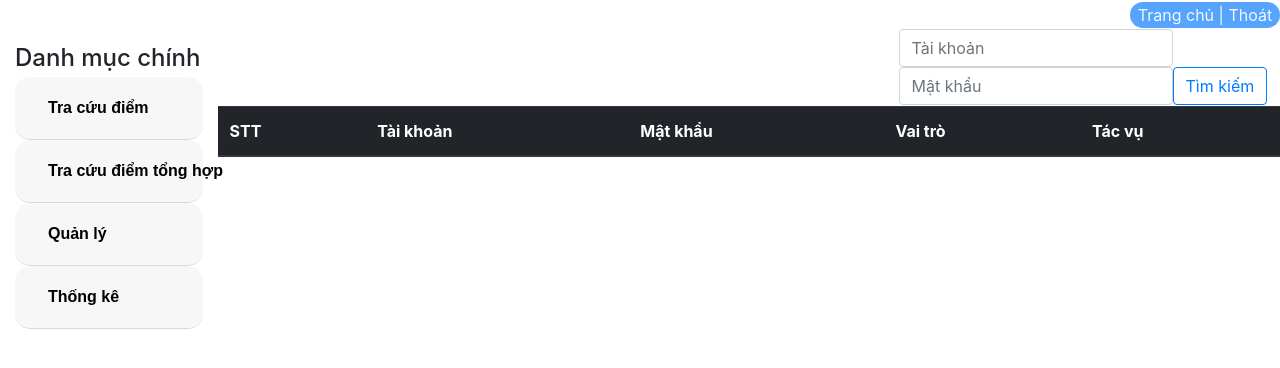
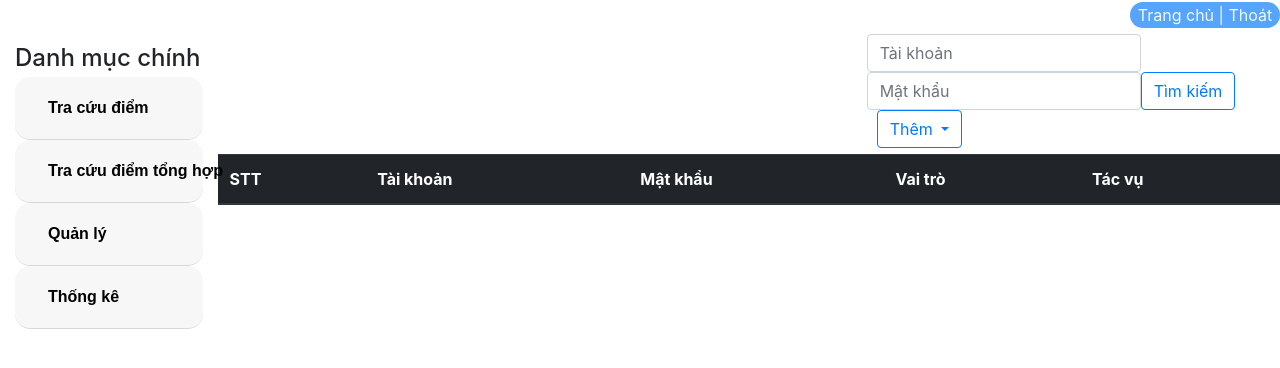
Before and after one commit to duyinyourarea/BTL_QuanLyDiem, a PHP site: page /BTL_QuanLyDiem/DanhSachTaiKhoan/ in a window 1280 px wide. Shown: the part 120-488 px from the top of the page. Run offline with PHP 8.4, Linux system fonts and the light colour scheme; tables that the repository leaves empty hold one stand-in row (values such as "Sample post"); lists and menus that the app fills with data are empty.

Commit message:
taikhoan_export

```diff
--- a/MVC/Controllers/DanhSachTaiKhoan.php
+++ b/MVC/Controllers/DanhSachTaiKhoan.php
@@ -1,4 +1,11 @@
 <?php
+
+require 'vendor/autoload.php';
+
+use PhpOffice\PhpSpreadsheet\IOFactory;
+use PhpOffice\PhpSpreadsheet\Spreadsheet;
+use PhpOffice\PhpSpreadsheet\Writer\Xlsx;
+
 class DanhSachTaiKhoan extends Controller
 {
     protected $taikhoan;
@@ -37,7 +44,7 @@ class DanhSachTaiKhoan extends Controller
                 echo "<script>alert('Vui lòng nhập đủ thông tin!')</script>";
                 $this->view('MasterLayout', [
                     'page' => 'Taikhoan_sua', 'dulieu' => $this->taikhoan->taikhoan_find($taikhoan, '', 'Sinh viên'),
-                    'matkhau'=> $matkhau
+                    'matkhau' => $matkhau
                 ]);
             } else {
                 $kq = $this->taikhoan->taikhoan_upd($taikhoan, $matkhau);
@@ -57,4 +64,47 @@ class DanhSachTaiKhoan extends Controller
             ]);
         }
     }
+
+    function ExportExcel()
+    {
+        $spreadsheet = new Spreadsheet();
+        $sheet = $spreadsheet->getActiveSheet();
+        $taikhoan = $_POST['txtTaikhoan'];
+        $matkhau = $_POST['txtMatkhau'];
+        $data_export = $this->taikhoan->taikhoan_find($taikhoan, $matkhau, 'Sinh viên');
+        //định dạng cột tiêu đề
+        $sheet->getColumnDimension('A')->setAutoSize(true);
+        $sheet->getColumnDimension('B')->setAutoSize(true);
+        $sheet->getColumnDimension('C')->setAutoSize(true);
+        $sheet->getColumnDimension('D')->setAutoSize(true);
+        // căn lề cácc tiêu đề trong các ô
+        $sheet->getStyle('A1:D1')->getAlignment()->setHorizontal(\PhpOffice\PhpSpreadsheet\Style\Alignment::HORIZONTAL_CENTER);
+        // Tạo tiêu đề
+        $sheet
+            ->setCellValue('A1', 'STT')
+            ->setCellValue('B1', 'Tài khoản')
+            ->setCellValue('C1', 'Mật khẩu')
+            ->setCellValue('D1', 'Vai trò');
+
+        // Ghi dữ liệu
+        $rowCount = 2;
+        foreach ($data_export as $key => $value) {
+            $sheet->setCellValue('A' . $rowCount, $rowCount - 1);
+            $sheet->setCellValue('B' . $rowCount, $value['taikhoan']);
+            $sheet->setCellValue('C' . $rowCount, $value['matkhau']);
+            $sheet->setCellValue('D' . $rowCount, $value['vaitro']);
+            //căn lề cho các văn bản trong các ô thuộc mỗi hàng
+            $sheet->getStyle('A' . $rowCount . ':D' . $rowCount)->getAlignment()->setHorizontal(\PhpOffice\PhpSpreadsheet\Style\Alignment::HORIZONTAL_CENTER);
+            $rowCount++;
+        }
+
+        // Xuất file
+        $writer = new Xlsx($spreadsheet);
+        $writer->setOffice2003Compatibility(true);
+        $filename = "DStaikhoan" . time() . ".xlsx";
+        $writer->save($filename);
+        header("location:" . $filename);
+        $this->view('MasterLayout', ['page' => 'Taikhoan_v', 'dulieu' => $this->taikhoan->taikhoan_find('', '', 'Sinh viên')]);
+    }
+
 }
--- a/MVC/Views/Pages/Taikhoan_v.php
+++ b/MVC/Views/Pages/Taikhoan_v.php
@@ -12,9 +12,9 @@
 
 <body>
 
-    <table style="width: 100%;">
+    <table style="width: 100%; margin: 5px 0px;">
         <tr>
-            <td style="width: 64%;"></td>
+            <td style="width: 61%;"></td>
             <td>
                 <form action="http://localhost/BTL_QuanLyDiem/DanhSachTaiKhoan/Timkiem" method="post">
                     <div class="form-inline">
@@ -23,11 +23,19 @@
                         <input type="text" name="txtMatkhau" class="form-control" placeholder="Mật khẩu" value="<?php if (isset($data['matkhau']))
                                                                                                                     echo $data['matkhau'] ?>">
                         <input type="submit" class="btn btn-outline-primary" name="btnTimkiem" value="Tìm kiếm">
+                </form>
+                <button class="btn btn-outline-primary dropdown-toggle" type="button" id="dropdownMenuButton" data-toggle="dropdown" style="position: relative; left: 10px; top: 0px;">
+                    Thêm
+                </button>
+                <div class="dropdown-menu">
+                    <a class="dropdown-item" href="http://localhost/BTL_QuanLyDiem/DanhSachTaiKhoan/ExportExcel">Export Excel</a>
+                </div>
                 </div>
 
             </td>
         </tr>
     </table>
+    <form action="http://localhost/BTL_QuanLyDiem/DanhSachTaiKhoan/Timkiem" method="post">
 
         <table class="table">
             <thead class="thead-dark">
```
Also changed, not shown: 1 other file. Lines whose indentation alone changed are shown as unchanged.
